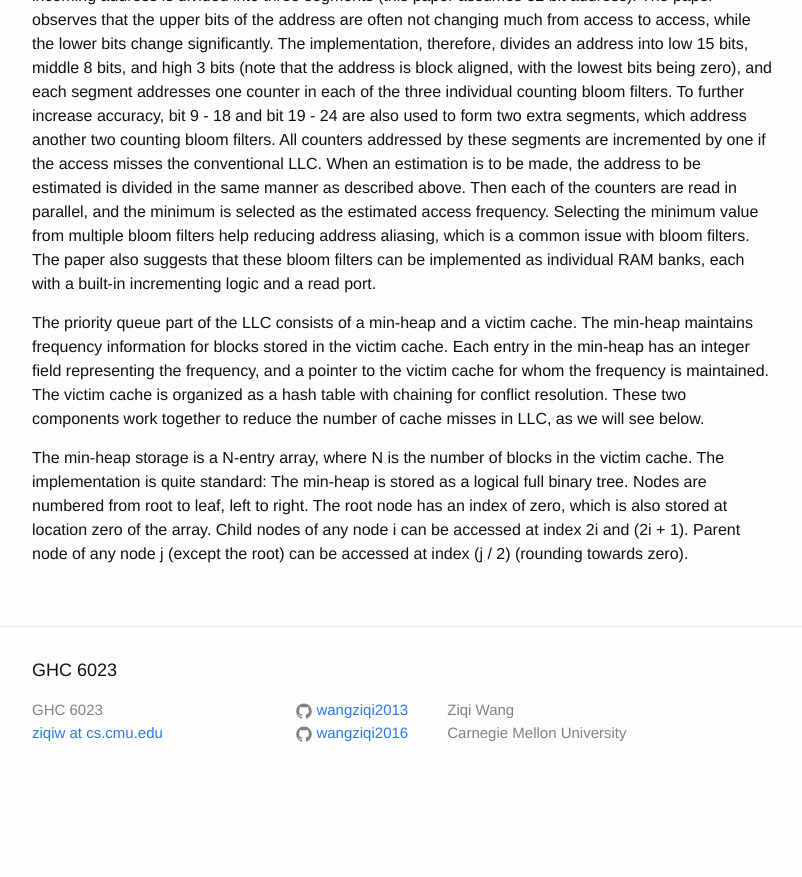
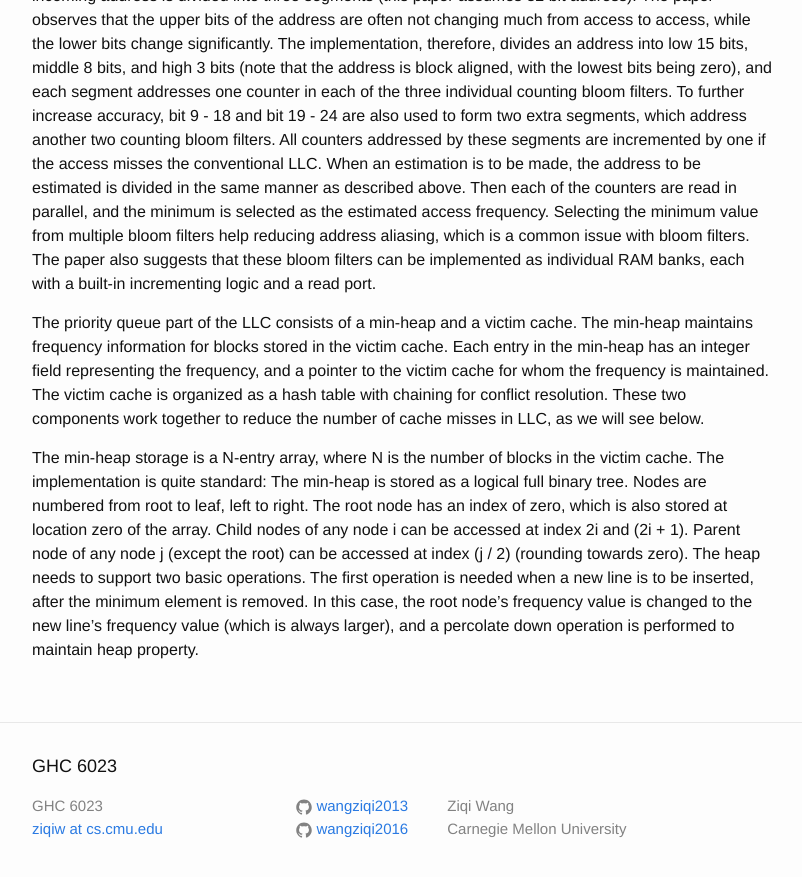
Before and after one commit to wangziqi2013/wangziqi2013.github.io, a Jekyll site: the page built from _posts/2020-05-28-scavenger.markdown, in a window 1280 px wide and 900 px high, scrolled down 1153 px. Shown: the top 877 px of the window, without its empty margins (238-1040 px from the left). Built offline with Jekyll 4.4.1, drawn with Linux system fonts in a browser that asks for light colours; before the commit the page ends 1957 px from its top, so only the background shows below that.

Commit message:
Adding first case

```diff
--- a/_posts/2020-05-28-scavenger.markdown
+++ b/_posts/2020-05-28-scavenger.markdown
@@ -62,4 +62,7 @@ The min-heap storage is a N-entry array, where N is the number of blocks in the
 is quite standard: The min-heap is stored as a logical full binary tree. Nodes are numbered from root to leaf, left to right.
 The root node has an index of zero, which is also stored at location zero of the array. Child nodes of any node i can
 be accessed at index 2i and (2i + 1). Parent node of any node j (except the root) can be accessed at index (j / 2)
-(rounding towards zero).
+(rounding towards zero). The heap needs to support two basic operations. The first operation is needed when a new line
+is to be inserted, after the minimum element is removed. In this case, the root node's frequency value is changed to
+the new line's frequency value (which is always larger), and a percolate down operation is performed to maintain heap
+property.
```
